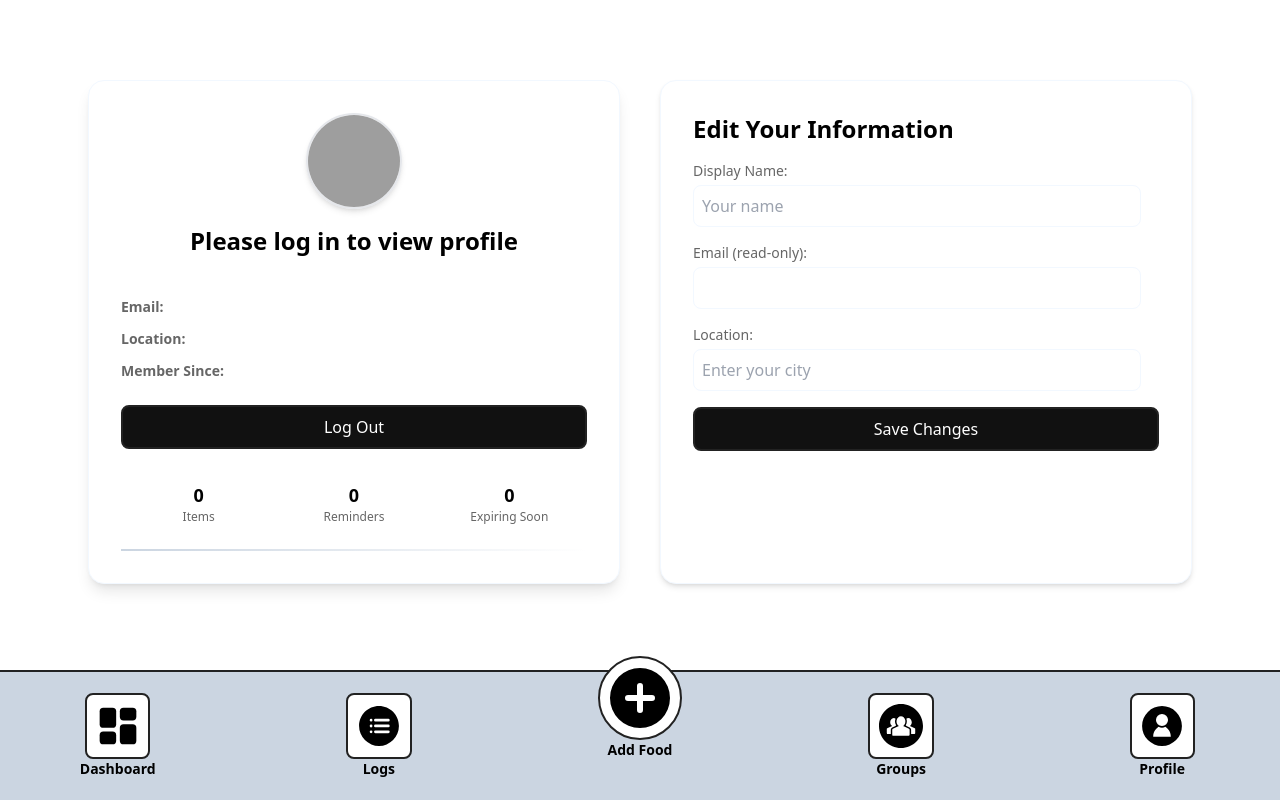
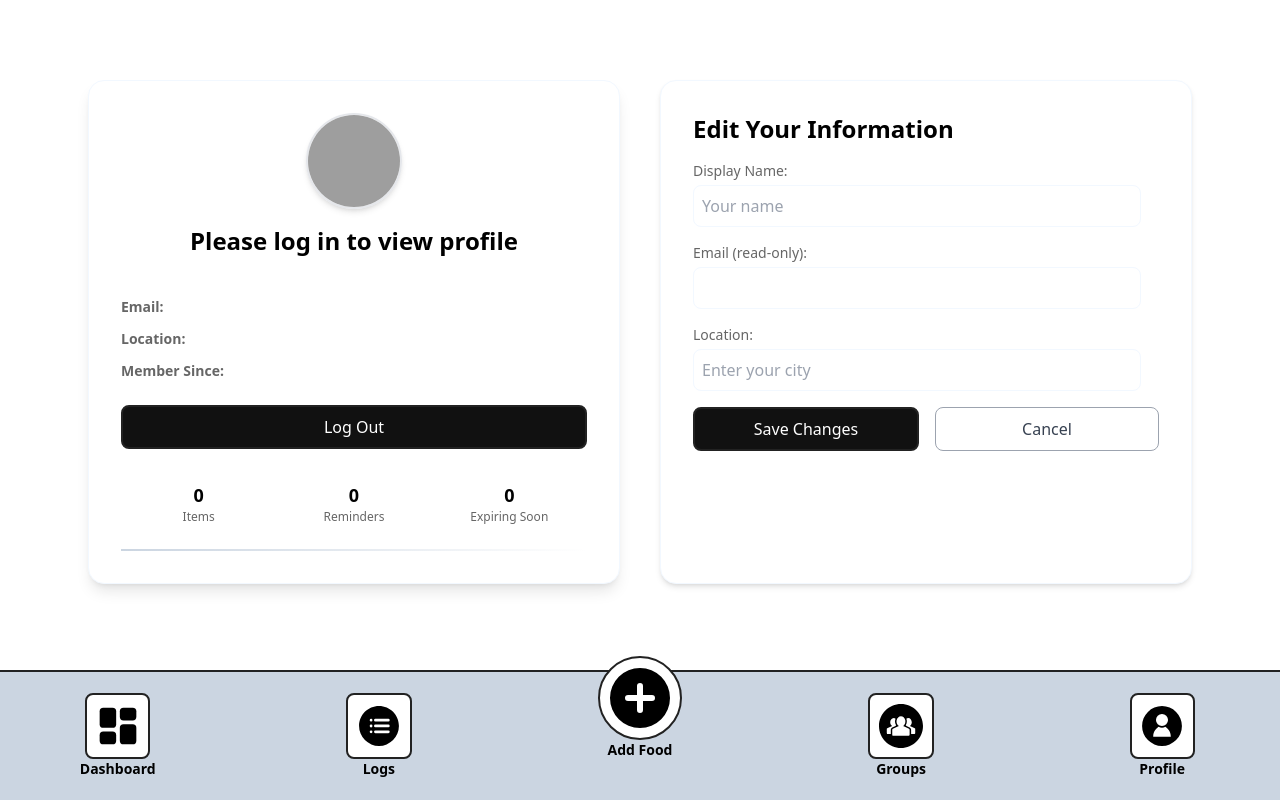
Before and after one commit to Gzheng710-kiwi/1800_202530_DTC03, a website built with Vite: page profile.html in a window 1280 px wide. Built offline with nearby package versions, Linux system fonts and the light colour scheme; some packages are replaced by stand-ins of ours; no server answers; grey boxes are pictures that could not be loaded.

Commit message:
Add Cancel button on profile edit page

```diff
--- a/profile.html
+++ b/profile.html
@@ -213,12 +213,23 @@
                 class="w-full max-w-md border border-[--secondary-bg-color] rounded-lg p-2 bg-[--bg-color] text-[--text-color]"
               />
             </div>
-            <button
-              type="submit"
-              class="mt-4 w-full bg-black text-white px-6 py-2 rounded-lg contrast transition"
-            >
-              Save Changes
-            </button>
+            <div class="mt-6 flex flex-col sm:flex-row justify-end gap-4">
+              <!-- Save Button -->
+              <button
+                type="submit"
+                class="w-full sm:w-auto sm:flex-1 bg-black text-white px-6 py-2 rounded-lg contrast transition"
+              >
+                Save Changes
+              </button>
+
+              <!-- Cancel Button -->
+              <button
+                id="cancel-btn"
+                class="w-full sm:w-auto sm:flex-1 px-6 py-2 rounded-lg border border-gray-400 text-gray-700 hover:bg-gray-100 transition"
+              >
+                Cancel
+              </button>
+            </div>
           </form>
         </div>
       </section>
--- a/src/profile.js
+++ b/src/profile.js
@@ -74,6 +74,7 @@ document
       }
     }
   });
+
 document.addEventListener("click", (e) => {
   if (!avatarEl.contains(e.target) && !menu.contains(e.target))
     menu.classList.add("hidden");
```
